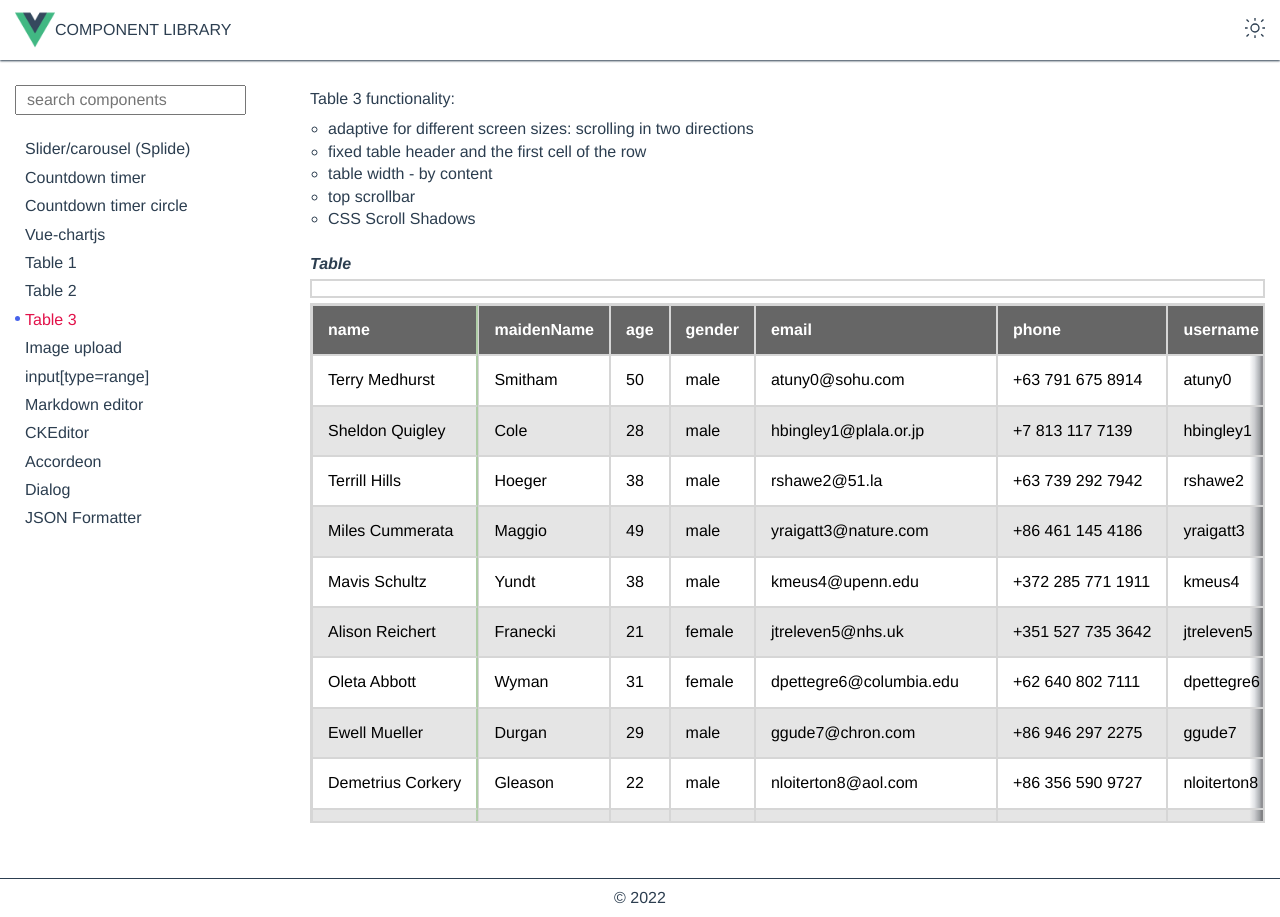
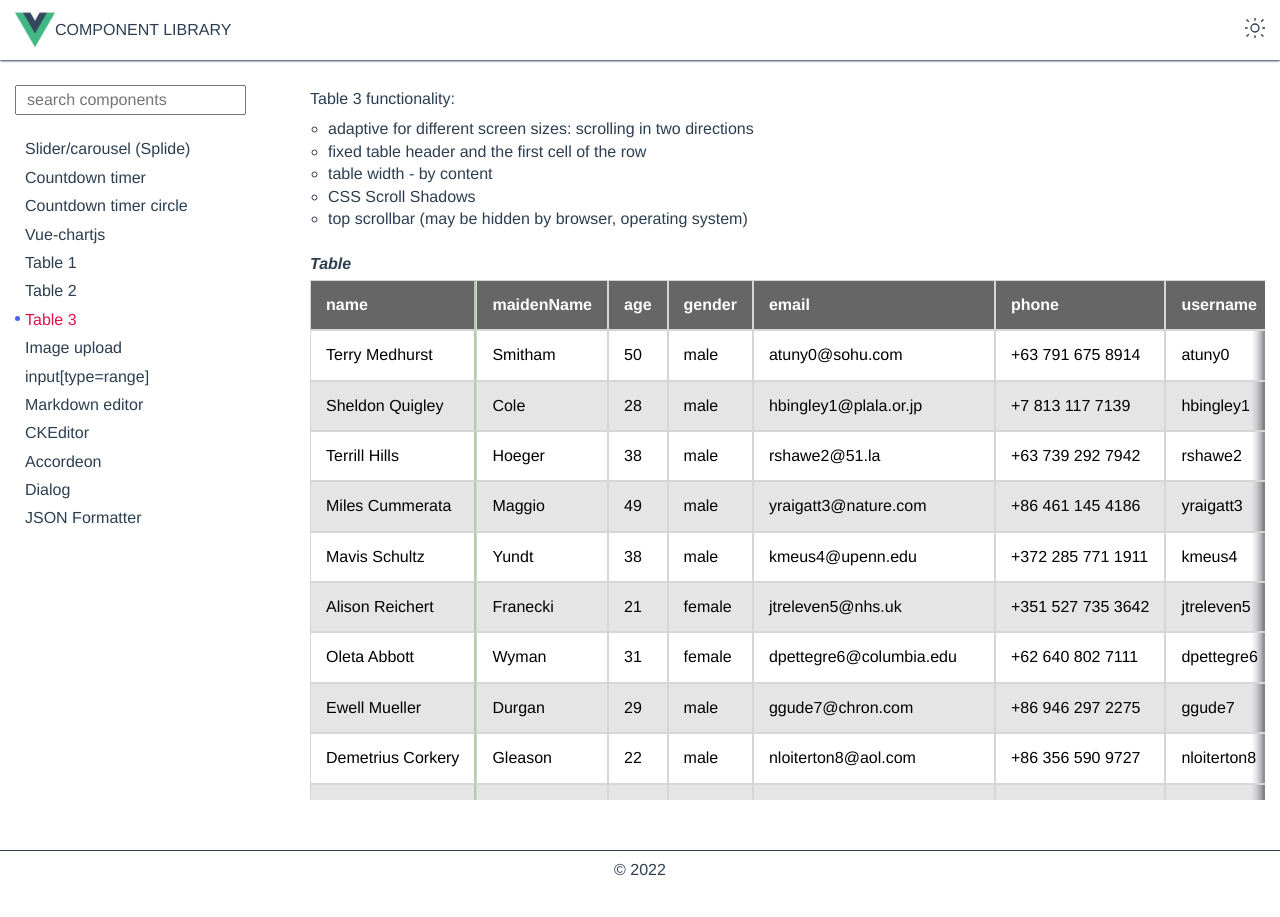
Before and after one commit to StadnikAndrey/component-library, a Vue app: page /table-3 in a window 1280 px wide. After the commit the page ends 889 px from the top, so only its background shows below. Built offline with nearby package versions, Linux system fonts and the light colour scheme.

Commit message:
create 3 variants tables

```diff
--- a/src/views/Table.vue
+++ b/src/views/Table.vue
@@ -158,7 +158,7 @@ export default {
   },
 };
 </script>
-<style  lang="scss">
+<style lang="scss" scoped>
 .table-txt {
   margin-bottom: 25px;
   &__ul {
--- a/src/views/Table1.vue
+++ b/src/views/Table1.vue
@@ -106,7 +106,7 @@ export default {
   },
 };
 </script>
-<style  lang="scss">
+<style lang="scss" scoped>
 @import "@/assets/css/vars.scss";
 .table-txt {
   margin-bottom: 25px;
@@ -191,7 +191,7 @@ li {
   background-color: #fff;
 }
 .table tr:hover {
-  background-color: rgb(175 205 167) !important;
+  background-color: rgb(188, 218, 226) !important;
 }
 
 /* Fixed Headers */
--- a/src/views/Table2.vue
+++ b/src/views/Table2.vue
@@ -5,21 +5,13 @@
       <li>adaptive for different screen sizes: scrolling in two directions</li>
       <li>fixed table header and the first cell of the row</li>
       <li>table width - by content</li>
-      <li>top scrollbar</li>
+      <li>CSS Scroll Shadows</li>
     </ul>
   </div>
 
   <h2 class="table-title">Table</h2>
 
-  <div
-    class="scrollbar-top"
-    :style="scrollBarStyle"
-    ref="srollbarRef"
-    @scroll="setScrollTopWrap($event)"
-  >
-    <div class="srollbar-top__inner" :style="scrollBarInnerStyle"></div>
-  </div>
-  <div class="wrap-table" @scroll="setScrollTopScrollbar($event)" ref="wrapRef">
+  <div class="wrap-table" :class="wrapBgSizeClass" ref="wrapRef">
     <table class="table" ref="tableRef">
       <thead class="t-head-fixed">
         <tr>
@@ -89,15 +81,9 @@ export default {
   data() {
     return {
       table: json,
-      scrollBarStyle: {
-         width: 0,
-      },
-      scrollBarInnerStyle: {
-        width: 0,
-        height: "1px",
-        opacity: 0
-      },
-      initResize: true
+      initResize: true,
+      wrapBgSizeClass: "",
+      resizeTimeoutID: null,
     };
   },
   mounted() {
@@ -105,7 +91,8 @@ export default {
     window.addEventListener("resize", () => {
       if (this.initResize) {
         this.initResize = false;
-        setTimeout(() => {
+        clearTimeout(this.resizeTimeoutID);
+        this.resizeTimeoutID = setTimeout(() => {
           this.init();
           this.initResize = true;
         }, 1000);
@@ -115,48 +102,34 @@ export default {
   updated() {
     this.init();
   },
-  unmounted(){
+  unmounted() {
     window.removeEventListener("resize", this.init);
   },
   methods: {
-    tree(value) {
-      let res = "";
-      if (typeof value == "string" || typeof value == "number") {
-        res = value;
-      } else if (Array.isArray(value)) {
-        res = `<ul>`;
-        for (const item of value) {
-          res = res + `<li> ${this.tree(item)} </li>`;
-        }
-        res = res + `</ul>`;
-      } else {
-        res = `<ul>`;
-        for (const key in value) {
-          res = res + `<li>${key} : ${this.tree(value[key])} </li>`;
-        }
-        res = res + `</ul>`;
-      }
-      return res;
-    },
     init() {
       let wrap = this.$refs.wrapRef;
-      let borderWidth = parseFloat(window.getComputedStyle(wrap)["border-width"]);
+      let borderWidth = parseFloat(
+        window.getComputedStyle(wrap)["border-width"]
+      );
       let table = this.$refs.tableRef;
-      this.scrollBarStyle.width = (wrap.clientWidth + (borderWidth * 2)) + "px";
-      this.scrollBarInnerStyle.width = table.offsetWidth + "px";
-    },
-    setScrollTopWrap(e) {
-      let wrap = this.$refs.wrapRef;
-      wrap.scrollLeft = e.target.scrollLeft;
-    },
-    setScrollTopScrollbar(e) {
-      let srollbar = this.$refs.srollbarRef;
-      srollbar.scrollLeft = e.target.scrollLeft;
+      // if there is a vertical scrollbar (table height is greater than container height (container height is set))
+      let widthVerticalScrollbar =
+        wrap.offsetWidth - (wrap.clientWidth + borderWidth * 2);
+      if (table.offsetHeight > wrap.offsetHeight) {
+        // if the scrollbar is of standard width (~16px) (not mobile, not ubuntu, ...)
+        if (widthVerticalScrollbar > 14) {
+          this.wrapBgSizeClass = "wrap-table--with-scrollbar";
+        } else {
+          this.wrapBgSizeClass = "wrap-table--without-scrollbar";
+        }
+      } else {
+        this.wrapBgSizeClass = "wrap-table--without-scrollbar";
+      }
     },
   },
 };
 </script>
-<style  lang="scss">
+<style lang="scss" scoped>
 @import "@/assets/css/vars.scss";
 .table-txt {
   margin-bottom: 25px;
@@ -181,8 +154,7 @@ li {
   padding: 2px 0;
 }
 ////////////////////////
-.wrap-table,
-.scrollbar-top {
+.wrap-table {
   overflow: auto;
   max-width: fit-content;
   max-height: 65vh;
@@ -191,31 +163,52 @@ li {
 
   scrollbar-width: thin;
   scrollbar-color: #ccc transparent;
-  background-color: var(--color-bg);
-  // &::-webkit-scrollbar {
-  //   width: 8px;
-  //   height: 8px;
-  // }
-  // &::-webkit-scrollbar-track {
-  //   background: rgb(241, 239, 239);
-  // }
+  &::-webkit-scrollbar {
+    width: 8px;
+    height: 8px;
+  }
+  &::-webkit-scrollbar-track {
+    background: rgb(241, 239, 239);
+  }
+  &::-webkit-scrollbar-thumb {
+    background-color: #ccc;
+    border-radius: 20px;
+  }
 
-  // &::-webkit-scrollbar-thumb {
-  //   background-color: #ccc;
-  //   border-radius: 20px;
-  // }
+  background: linear-gradient(to right, #fff 30%, rgba(255, 255, 255, 0)),
+    linear-gradient(to right, rgba(255, 255, 255, 0), #fff 70%) 0 100%,
+    radial-gradient(
+      farthest-side at 0% 50%,
+      rgba(0, 0, 0, 0.2),
+      rgba(0, 0, 0, 0)
+    ),
+    linear-gradient(
+      90deg,
+      rgba(255, 255, 255, 1) 92%,
+      rgb(225 227 230) 95%,
+      rgba(173, 176, 180, 1) 98%,
+      rgba(144, 144, 148, 1) 99%
+    );
+  background-repeat: no-repeat;
+  background-color: #fff;
+  background-position: 0 0, 100%, 0 0, 100% 100%;
+  background-attachment: local, local, scroll, scroll;
+  &--with-scrollbar {
+    background-size: 40px 100%, 40px 100%, 14px 100%, 450px 100%;
+  }
+  &--without-scrollbar {
+    background-size: 40px 100%, 40px 100%, 14px 100%, 170px 100%;
+  }
 }
 
 .table {
-  table-layout: fixed;
   border-spacing: 0;
   margin: 0;
   color: #000;
 }
-
 .table th,
 .table td {
-  padding: 5px;
+  padding: 10px;
   vertical-align: middle;
   text-align: left;
   border: 1px solid #d6d6d6;
@@ -226,35 +219,28 @@ li {
   background-color: #666;
   color: #fff;
 }
-
 .table tr:nth-child(even) td[scope="row"] {
-  background-color: inherit;
+  background-color: #e5e5e5;
 }
-
 .table tr:nth-child(odd) td[scope="row"] {
-  background-color: inherit;
+  background-color: rgba(255, 255, 255, 1);
 }
-
 .table tr:nth-child(even) {
-  background-color: #f2f2f2;
+  background-color: rgba(0, 0, 0, 0.1);
 }
-
 .table tr:nth-child(odd) {
-  background-color: #fff;
+  background-color: rgba(255, 255, 255, 0);
 }
 .table tr:hover {
-  background-color: rgb(175 205 167) !important;
+  background-color: rgb(204, 205, 167) !important;
 }
-
 /* Fixed Headers */
-
 thead.t-head-fixed {
   position: -webkit-sticky;
   position: sticky;
   top: 0;
   z-index: map-get($zindex, t_head_fixed);
 }
-
 td[scope="row"],
 th[scope="row"] {
   position: -webkit-sticky;
@@ -263,5 +249,4 @@ th[scope="row"] {
   z-index: map-get($zindex, scope_row);
   border-right: 2px solid rgb(175 205 167);
 }
-
 </style>
--- a/src/views/Table3.vue
+++ b/src/views/Table3.vue
@@ -5,37 +5,37 @@
       <li>adaptive for different screen sizes: scrolling in two directions</li>
       <li>fixed table header and the first cell of the row</li>
       <li>table width - by content</li>
-      <li>top scrollbar</li>
       <li>CSS Scroll Shadows</li>
+      <li>top scrollbar (may be hidden by browser, operating system)</li>
     </ul>
   </div>
 
   <h2 class="table-title">Table</h2>
-
   <div
     class="scrollbar-top"
     :style="scrollBarStyle"
-    ref="srollbarRef"
+    ref="scrollbarRef"
     @scroll="setWrapTable($event)"
-    tabindex="-1"
-    @focus="focusScrollBarTop"
-    @blur="blurScrollBarTop"
-    @mouseenter="focusScrollBarTop"
-    @mouseleave="blurScrollBarTop"
+    @pointerenter="focusScrollBarTop"
   >
-    <div class="srollbar-top__inner" :style="scrollBarInnerStyle"></div>
+    <!-- @pointerleave="blurScrollBarTop"
+  tabindex="-1"
+  @focus="focusScrollBarTop"
+  @blur="blurScrollBarTop" -->
+    <div class="scrollbar-top__inner" :style="scrollBarInnerStyle"></div>
   </div>
+
   <div
     class="wrap-table"
     :class="wrapBgSizeClass"
     @scroll="setScrollbar($event)"
     ref="wrapRef"
-    tabindex="-1"
-    @focus="focusWrapTable"
-    @blur="blurWrapTable"
-    @mouseenter="focusWrapTable"
-    @mouseleave="blurWrapTable"
+    @pointerenter="focusWrapTable"
   >
+    <!-- @pointerleave="blurWrapTable"
+  tabindex="-1"
+  @focus="focusWrapTable"
+  @blur="blurWrapTable" -->
     <table class="table" ref="tableRef">
       <thead class="t-head-fixed">
         <tr>
@@ -107,12 +107,10 @@ export default {
       table: json,
       scrollBarStyle: {
         width: 0,
-        minHeight: "19px",
       },
       scrollBarInnerStyle: {
         width: 0,
         height: "1px",
-        opacity: 0,
       },
       initResize: true,
       wrapBgSizeClass: "",
@@ -148,25 +146,6 @@ export default {
     window.removeEventListener("resize", this.init);
   },
   methods: {
-    tree(value) {
-      let res = "";
-      if (typeof value == "string" || typeof value == "number") {
-        res = value;
-      } else if (Array.isArray(value)) {
-        res = `<ul>`;
-        for (const item of value) {
-          res = res + `<li> ${this.tree(item)} </li>`;
-        }
-        res = res + `</ul>`;
-      } else {
-        res = `<ul>`;
-        for (const key in value) {
-          res = res + `<li>${key} : ${this.tree(value[key])} </li>`;
-        }
-        res = res + `</ul>`;
-      }
-      return res;
-    },
     init() {
       let wrap = this.$refs.wrapRef;
       let borderWidth = parseFloat(
@@ -175,11 +154,11 @@ export default {
       let table = this.$refs.tableRef;
       this.scrollBarStyle.width = wrap.clientWidth + borderWidth * 2 + "px";
       this.scrollBarInnerStyle.width = table.offsetWidth + "px";
-      // если есть вертикальный скроллбар (высота таблицы больше высоты контейнера (задана высота контейнера))
+      // if there is a vertical scrollbar (table height is greater than container height (container height is set))
       let widthVerticalScrollbar =
         wrap.offsetWidth - (wrap.clientWidth + borderWidth * 2);
       if (table.offsetHeight > wrap.offsetHeight) {
-        // если скроллбар стандартной ширины (~16px) (не моб. устр., не ubuntu, ...)
+        // if the scrollbar is of standard width (~16px) (not mobile, not ubuntu, ...)
         if (widthVerticalScrollbar > 14) {
           this.wrapBgSizeClass = "wrap-table--with-scrollbar";
         } else {
@@ -205,7 +184,7 @@ export default {
               wrap.scrollLeft = e.target.scrollLeft;
               this.allowSetWrapTable = true;
               console.log("setWrapTable");
-            }, 500);
+            }, 50);
           }
         }
         this.scrollbarScrollLeftPosition = st;
@@ -223,7 +202,7 @@ export default {
             this.allowSetScrollbar = false;
             clearTimeout(this.setScrollbarTimeoutID);
             this.setScrollbarTimeoutID = setTimeout(() => {
-              let srollbar = this.$refs.srollbarRef;
+              let srollbar = this.$refs.scrollbarRef;
               srollbar.scrollLeft = e.target.scrollLeft;
               this.allowSetScrollbar = true;
               console.log("setScrollbar");
@@ -235,20 +214,16 @@ export default {
     },
     focusScrollBarTop() {
       this.scrollbarTopFocus = true;
+      this.wrapTableFocus = false;
     },
     focusWrapTable() {
       this.wrapTableFocus = true;
-    },
-    blurScrollBarTop() {
       this.scrollbarTopFocus = false;
-    },
-    blurWrapTable() {
-      this.wrapTableFocus = false;
-    },
+    }
   },
 };
 </script>
-<style  lang="scss">
+<style lang="scss" scoped>
 @import "@/assets/css/vars.scss";
 .table-txt {
   margin-bottom: 25px;
@@ -273,14 +248,11 @@ li {
   padding: 2px 0;
 }
 ////////////////////////
-.wrap-table,
-.scrollbar-top {
+.wrap-table {
   overflow: auto;
   max-width: fit-content;
   max-height: 65vh;
-  border: 2px solid #d6d6d6;
-  margin-bottom: 5px;
-
+  // border: 2px solid #d6d6d6;
   background: linear-gradient(to right, #fff 30%, rgba(255, 255, 255, 0)),
     linear-gradient(to right, rgba(255, 255, 255, 0), #fff 70%) 0 100%,
     radial-gradient(
@@ -297,8 +269,6 @@ li {
     );
   background-repeat: no-repeat;
   background-color: #fff;
-  // background-size: 40px 100%, 40px 100%, 14px 100%, 380px 100%; //with scrollbar
-  // background-size: 40px 100%, 40px 100%, 14px 100%, 245px 100%; // without scrollbar
   background-position: 0 0, 100%, 0 0, 100% 100%;
   background-attachment: local, local, scroll, scroll;
   &--with-scrollbar {
@@ -321,13 +291,27 @@ li {
   //   background-color: #ccc;
   //   border-radius: 20px;
   // }
-  &:focus-visible{
-    outline: none !important;
-  }
+}
+.scrollbar-top {
+  overflow: auto;
+  max-width: fit-content;
+
+  // scrollbar-width: thin;
+  // &::-webkit-scrollbar {
+  //   width: 8px;
+  //   height: 8px;
+  // }
+  // &::-webkit-scrollbar-track {
+  //   background: rgb(241, 239, 239);
+  // }
+
+  // &::-webkit-scrollbar-thumb {
+  //   background-color: #ccc;
+  //   border-radius: 20px;
+  // }
 }
 
 .table {
-  table-layout: fixed;
   border-spacing: 0;
   margin: 0;
   color: #000;
@@ -340,7 +324,6 @@ li {
   text-align: left;
   border: 1px solid #d6d6d6;
   white-space: nowrap;
-  overflow: hidden;
 }
 .table th {
   background-color: #666;
--- a/vue.config.js
+++ b/vue.config.js
@@ -1,6 +1,6 @@
 module.exports = {
-    publicPath: process.env.NODE_ENV === 'production'
-    ? '/component-library/'
-    : '/',
+    // publicPath: process.env.NODE_ENV === 'production'
+    // ? '/component-library/'
+    // : '/',
 
 };
```
Also changed, not shown: 92 other files (tests, documents, lock files or other folders).
